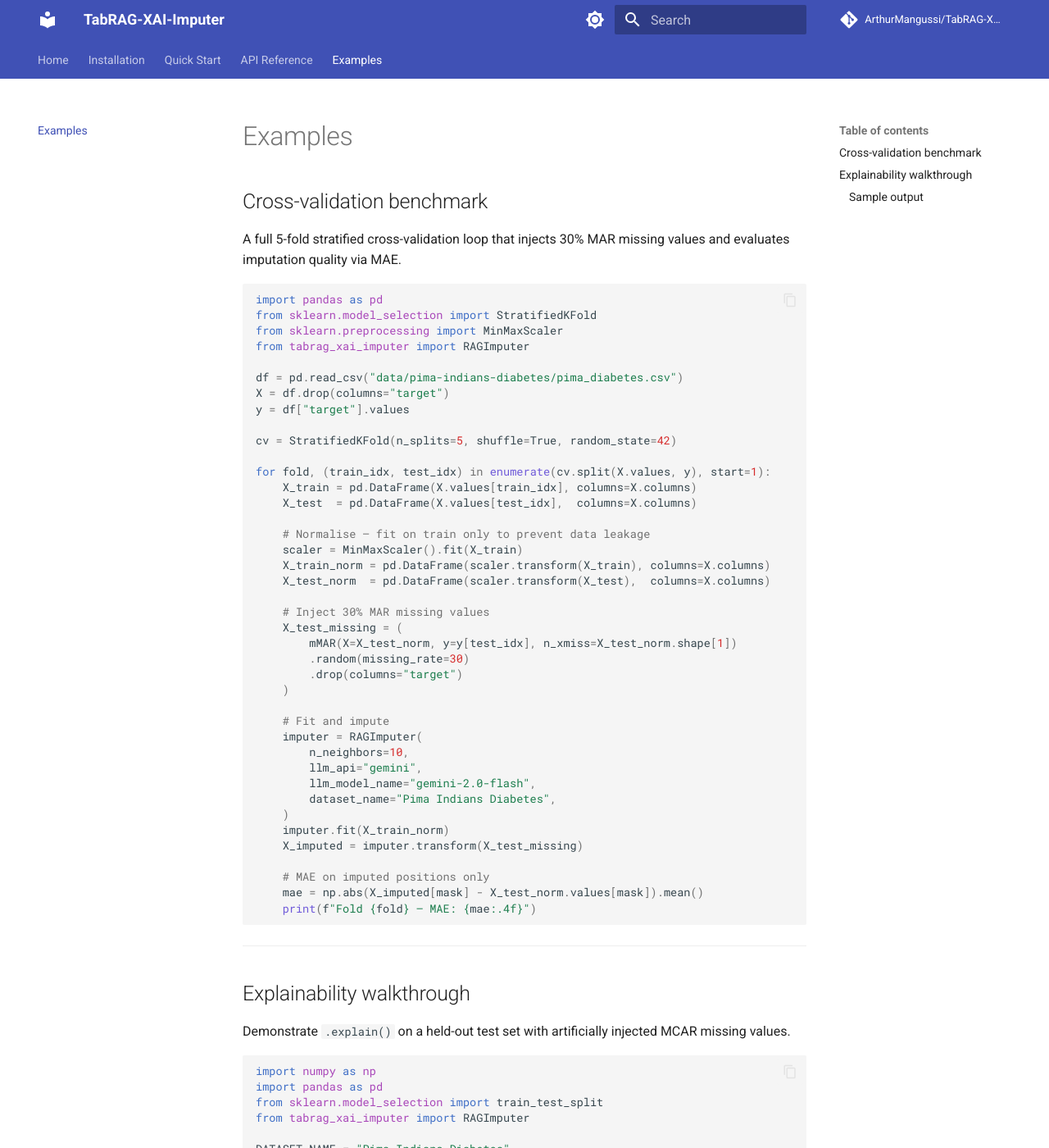
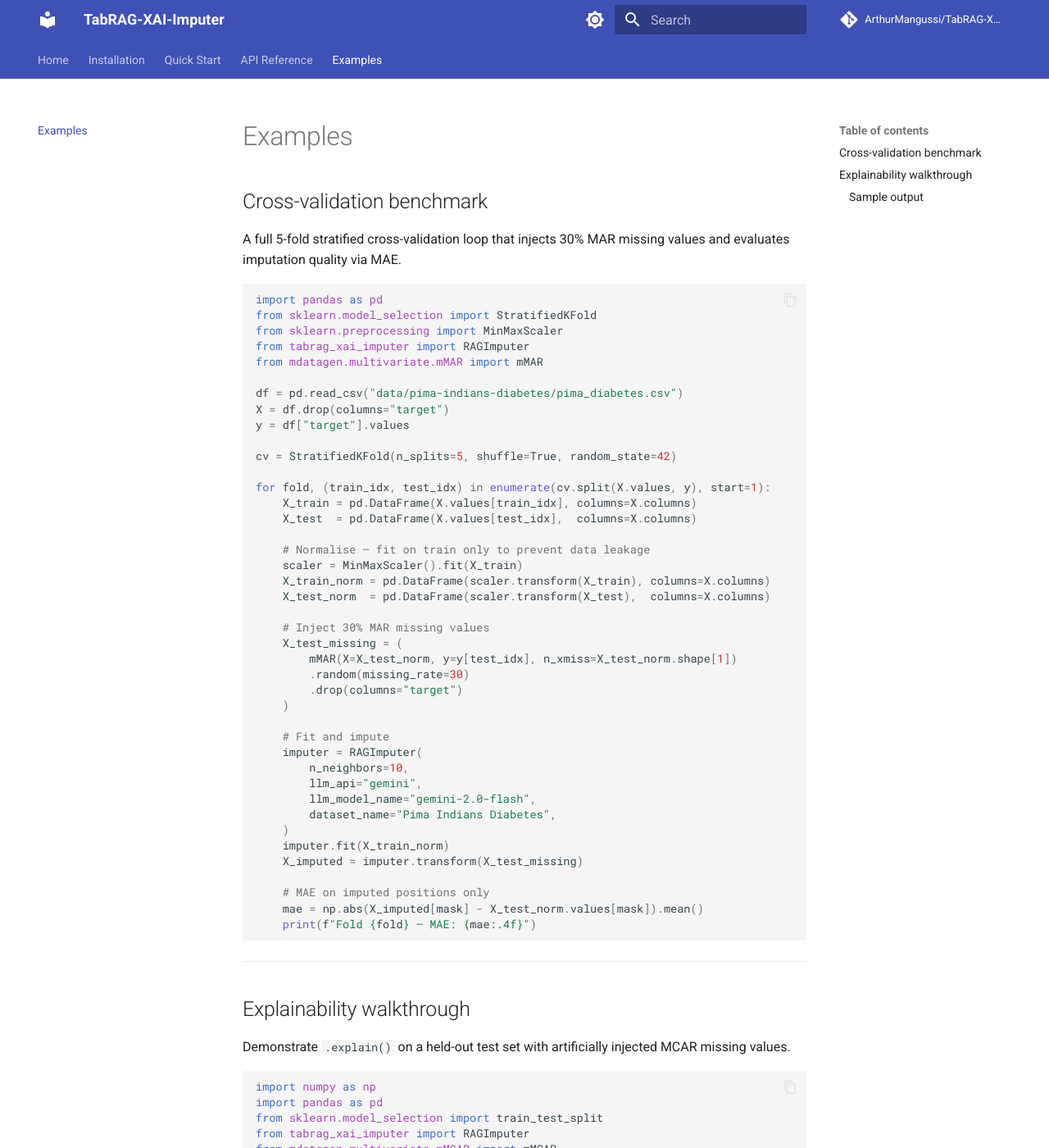
Before and after one commit to ArthurMangussi/TabRAG-XAI-Imputer, an MkDocs documentation site: the page built from docs/examples.md, in a window 1280 px wide and 1400 px high. Shown: the whole window at 82% size. Built offline with MkDocs 1.6.1 and Material for MkDocs 9.7.7, drawn with Linux system fonts in a browser that asks for light colours; comment, search, counter and statistics services are not loaded; some of the changed text lies outside the part shown.

Commit message:
fix: examples.md

```diff
--- a/docs/examples.md
+++ b/docs/examples.md
@@ -9,6 +9,7 @@
 from sklearn.model_selection import StratifiedKFold
 from sklearn.preprocessing import MinMaxScaler
 from tabrag_xai_imputer import RAGImputer
+from mdatagen.multivariate.mMAR import mMAR
 
 df = pd.read_csv("data/pima-indians-diabetes/pima_diabetes.csv")
 X = df.drop(columns="target")
@@ -58,6 +59,7 @@
 import pandas as pd
 from sklearn.model_selection import train_test_split
 from tabrag_xai_imputer import RAGImputer
+from mdatagen.multivariate.mMCAR import mMCAR
 
 DATASET_NAME = "Pima Indians Diabetes"
 MISSING_RATE = 0.15
```
